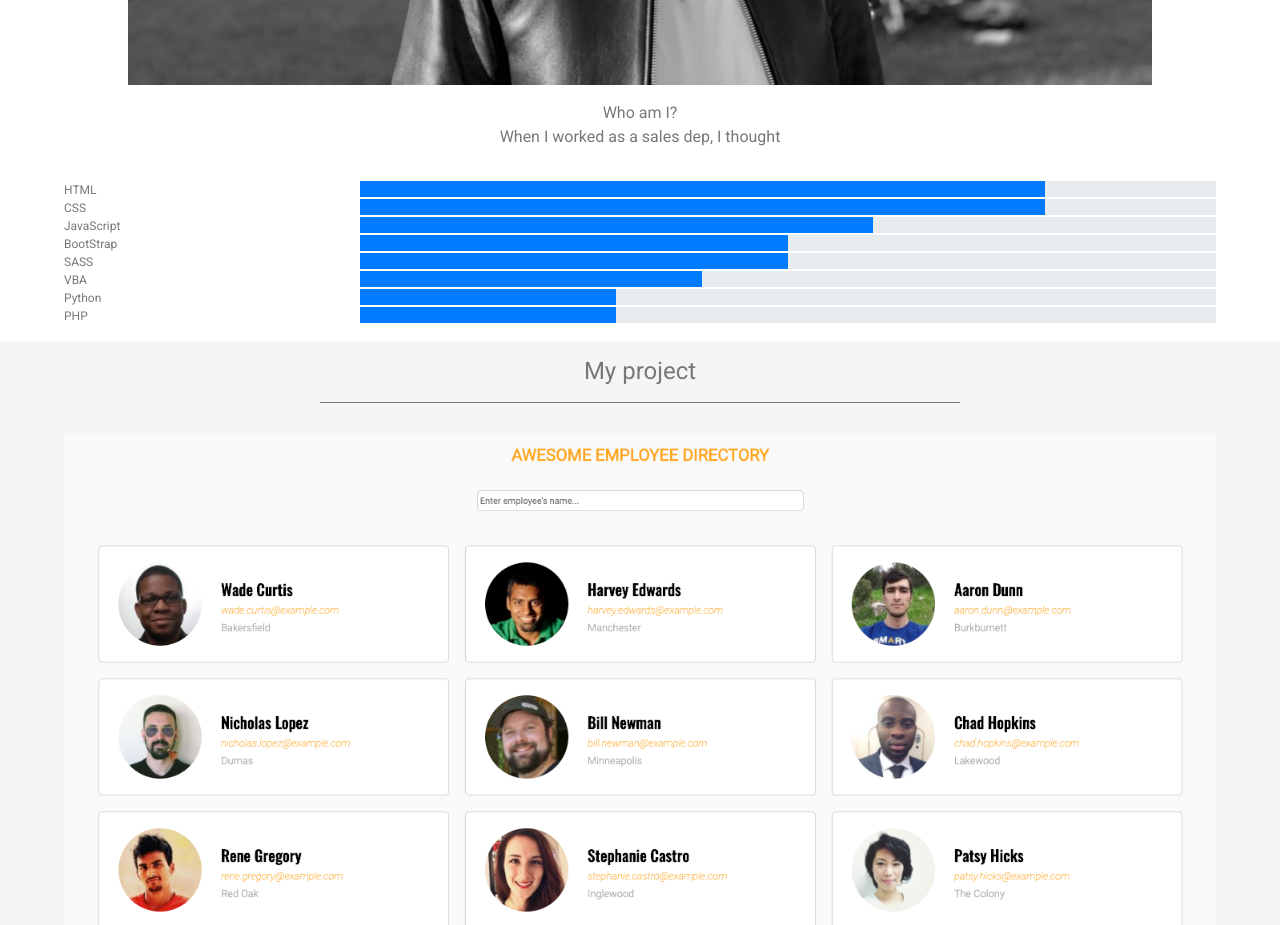
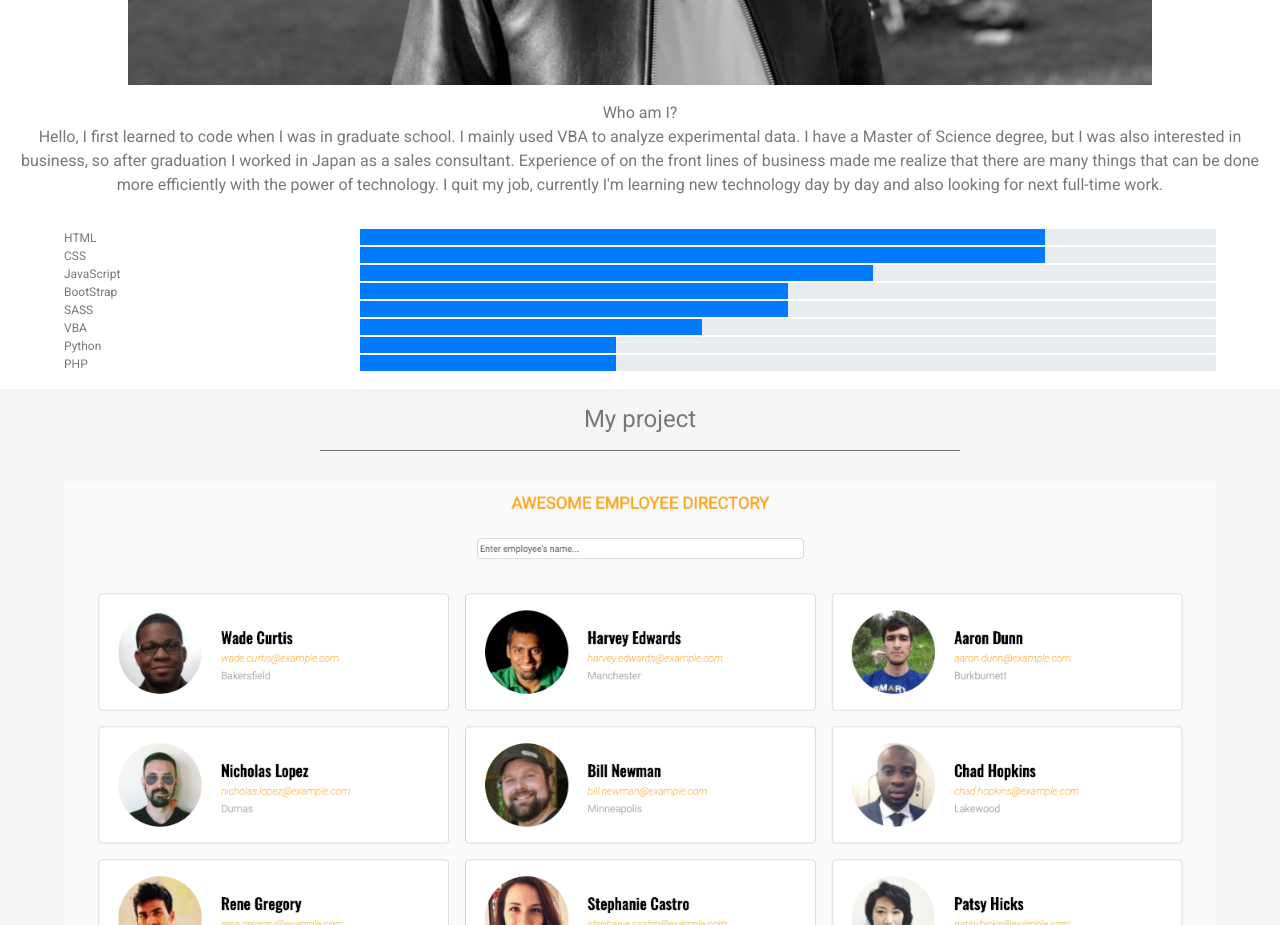
Before and after one commit to RyoheiMashiko/Portfolio_english, a plain HTML site: page index.html in a window 1280 px wide. Shown: the part 1560-2485 px from the top of the page. Drawn offline with nearby package versions, Linux system fonts and the light colour scheme; a web font is replaced by a local one.

Commit message:
Updated.

```diff
--- a/index.html
+++ b/index.html
@@ -57,7 +57,7 @@
         </div>
         <div class="about-me">
           <p class="text-center">Who am I?</p>
-          <p class="text-center">When I worked as a sales dep, I thought</p>
+          <p class="text-center">Hello, I first learned to code when I was in graduate school. I mainly used VBA to analyze experimental data. I have a Master of Science degree, but I was also interested in business, so after graduation I worked in Japan as a sales consultant.  Experience of  on the front lines of business made me realize that there are many things that can be done more efficiently with the power of technology. I quit my job, currently I'm learning new technology day by day and also looking for next full-time work.</p>
         </div>
         <div class="ability">
           <div class="skills-wrap py-3">
```
